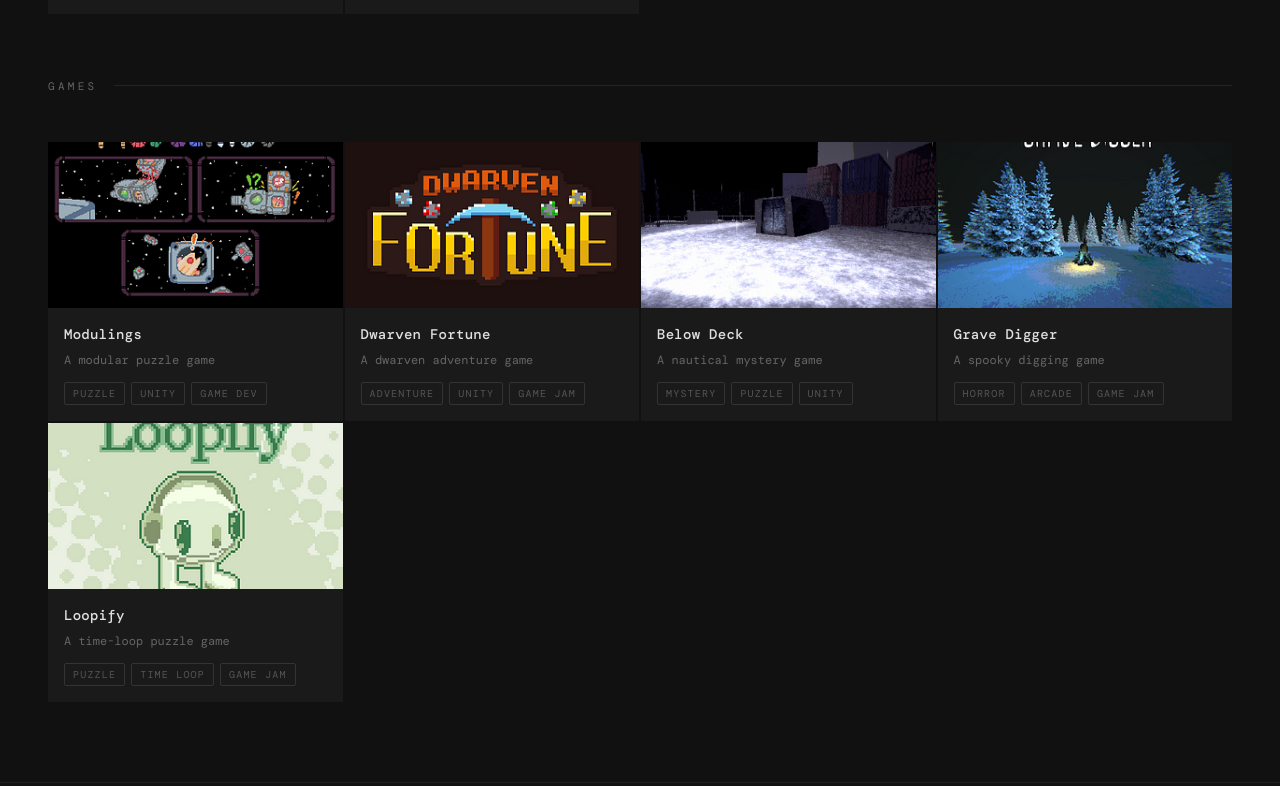
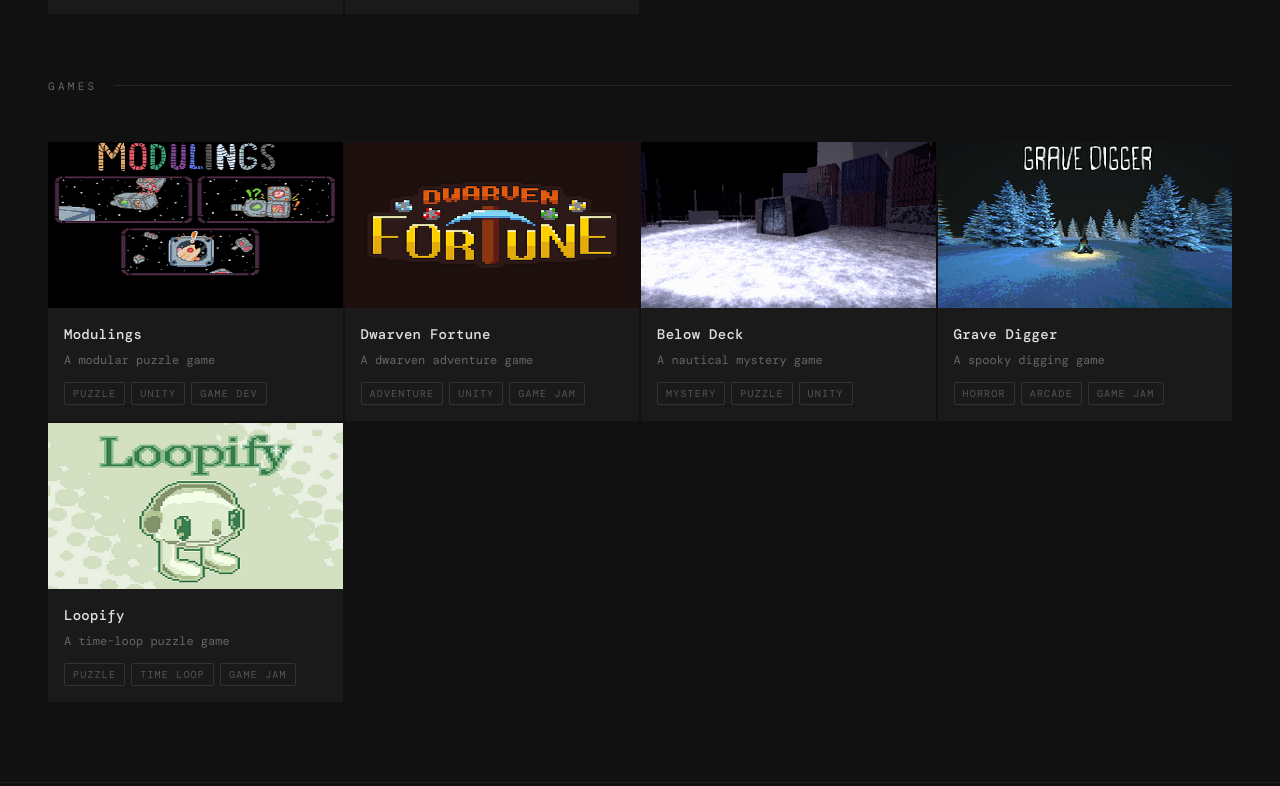
Before and after one commit to Ceichert31/Portfolio-Website, a React (Vite) app: page / in a window 1280 px wide. Shown: the part 1229-2015 px from the top of the page. Built offline with nearby package versions, Linux system fonts and the light colour scheme; a web font is replaced by a local one.

Commit message:
fix: Thumbnail scaling

```diff
--- a/src/App.css
+++ b/src/App.css
@@ -181,7 +181,6 @@ body {
   background: rgba(255, 255, 255, 0.08);
 }
 
-/* ── Projects ── */
 .projects-grid {
   display: grid;
   grid-template-columns: repeat(auto-fill, minmax(280px, 1fr));
@@ -227,7 +226,7 @@ body {
   inset: 0;
   width: 100%;
   height: 100%;
-  object-fit: cover;
+  object-fit: inherit;
 }
 
 .project-card__overlay {
```
